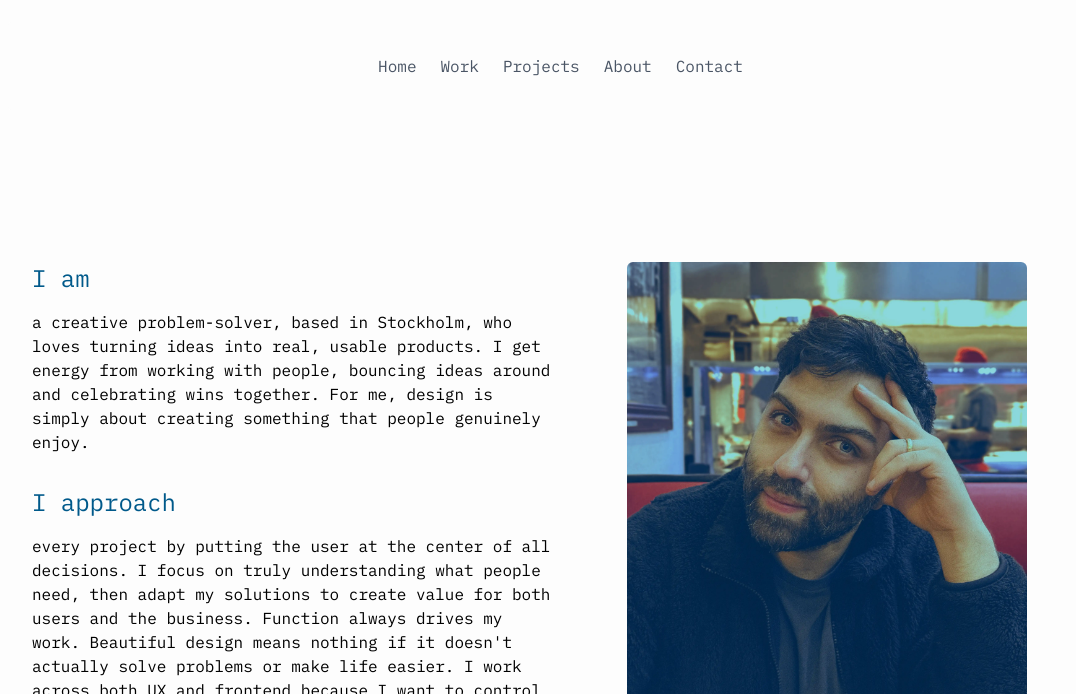
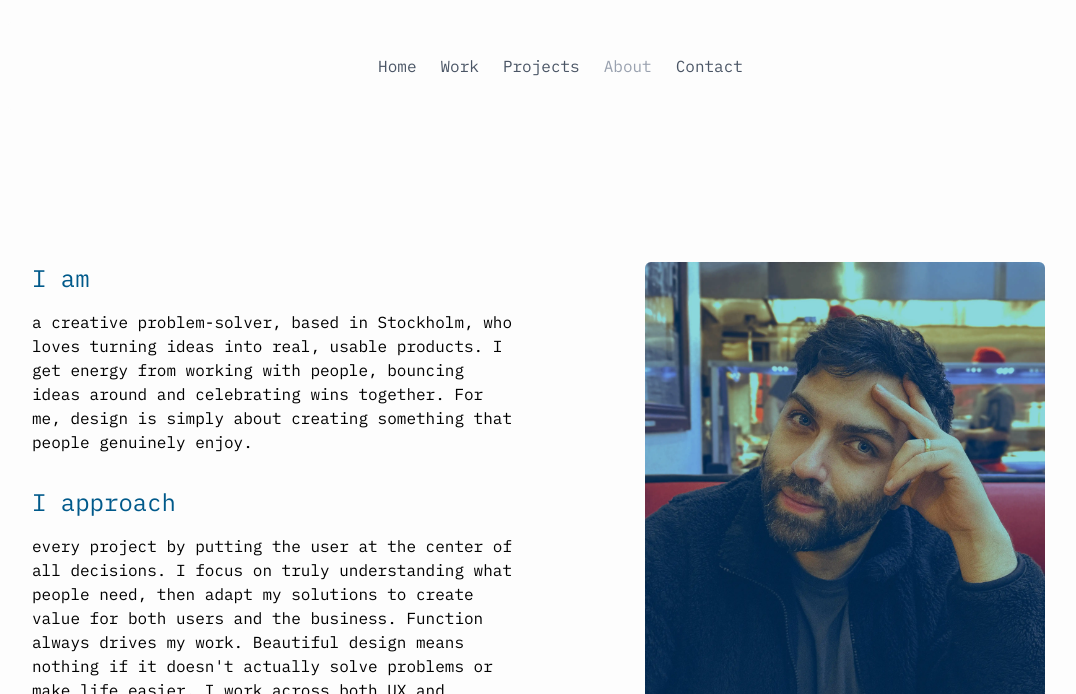
Before and after one commit to ardalansale/portfolio-ardalansale, a Next.js app: page /about in a window 1280 px wide. Shown: the part 106-800 px from the top of the page, without its empty margins (72-1148 px from the left). Built offline with nearby package versions, Linux system fonts and the light colour scheme.

Commit message:
Lagt till hover-effect på navbar samt visa aktiv sida

```diff
--- a/app/about/page.tsx
+++ b/app/about/page.tsx
@@ -27,7 +27,7 @@ const sections = [
 
 export default function About() {
     return (
-        <main className="flex flex-row gap-2 max-w-7xl p-6">
+        <main className='grid lg:grid-cols-2 grid-cols-1 gap-20 max-w-7xl mx-auto p-6'>
             {/* Textyta */}
             <article className="flex flex-col flex-1 gap-8">
                 {sections.map((section, index) => (
@@ -40,7 +40,7 @@ export default function About() {
             </article>
 
             {/* Bildyta */}
-            <section className='flex flex-col flex-1 gap-4'>
+            <section className='grid lg:grid-cols-1 grid-cols-2 grid-cols-2 gap-4'>
                 <figure>
                     <Image
                         src="/images/ardalan.webp"
--- a/app/globals.css
+++ b/app/globals.css
@@ -72,6 +72,16 @@ h4 {
   @apply text-gray-600 dark:text-neutral-200
 }
 
+.nav-link--active {
+  @apply text-gray-400 dark:text-gray-500;
+}
+
+
+.nav-link--hover {
+  @apply hover:underline decoration-blue-300 decoration-3;
+}
+
+
 /* Projects */
 .projects-section {
   @apply space-y-10;
--- a/components/MainNavbar.tsx
+++ b/components/MainNavbar.tsx
@@ -37,7 +37,7 @@ export default function MainNavbar() {
             {/* Humburgarmeny-knapp */}
             <button
                 onClick={() => setMenuOpen(!menuOpen)}
-                className='lg:hidden'
+                className='lg:hidden '
                 aria-label='Toggle menu'
                 >
                 {menuOpen ?
@@ -49,7 +49,7 @@ export default function MainNavbar() {
 
             {/* Ovarlay som täcker allt under hamburgarmenyns lista */}
             {menuOpen && (
-                <div className='fixed inset-0 bg-black/40 z-30 lg:hidden'
+                <div className='fixed inset-0 bg-black/60 z-30 lg:hidden bg'
                 onClick={() => setMenuOpen(false)}
                 />
             )}
@@ -67,7 +67,7 @@ export default function MainNavbar() {
                         <Link
                         href={link.href}
                         className={`py-2 block text-center nav-link ${
-                            pathname === link.href ? 'text-gray-500' : 'hover:underline'}
+                            pathname === link.href ? 'nav-link--active' : 'nav-link--hover'}
                         active:bg-blue-100 active:rounded-md transition-all duration-150 lg:active:bg-transparent`}
                         onClick={() => setMenuOpen(false)}
                     >
```
